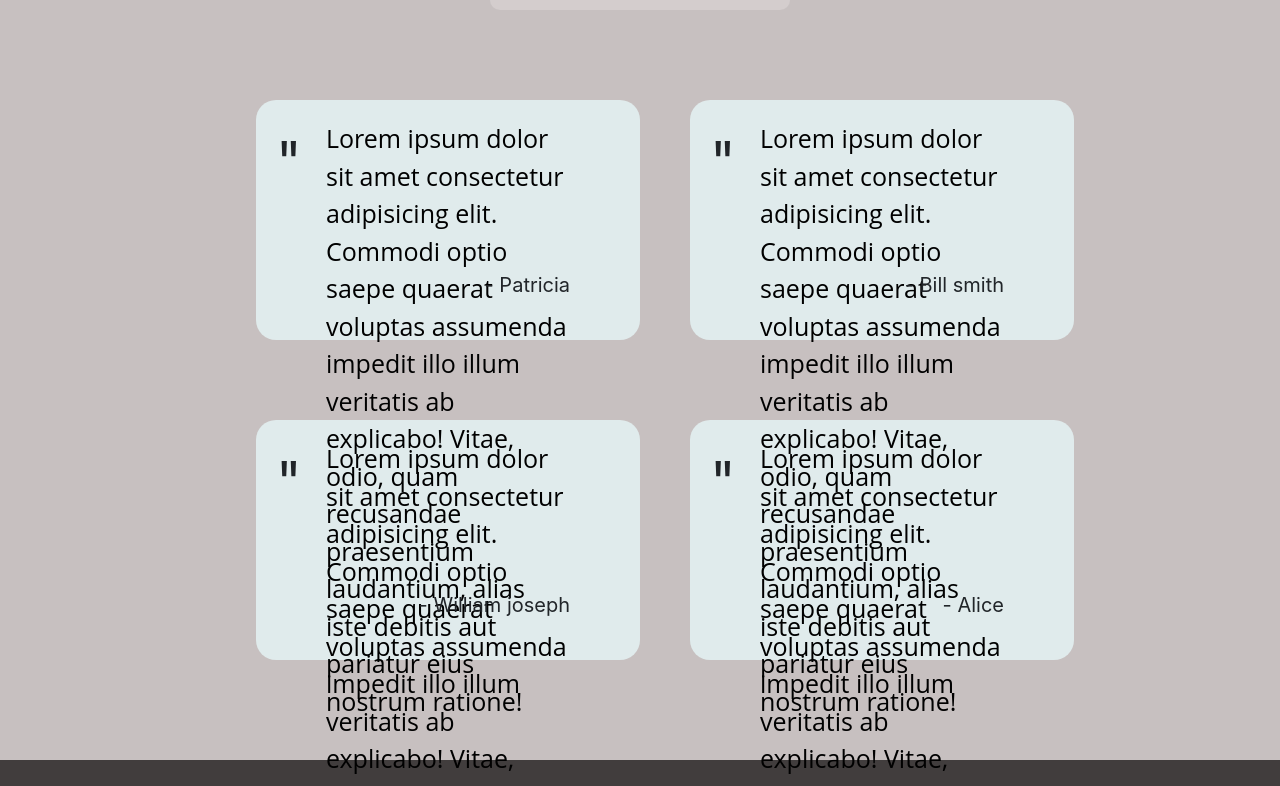
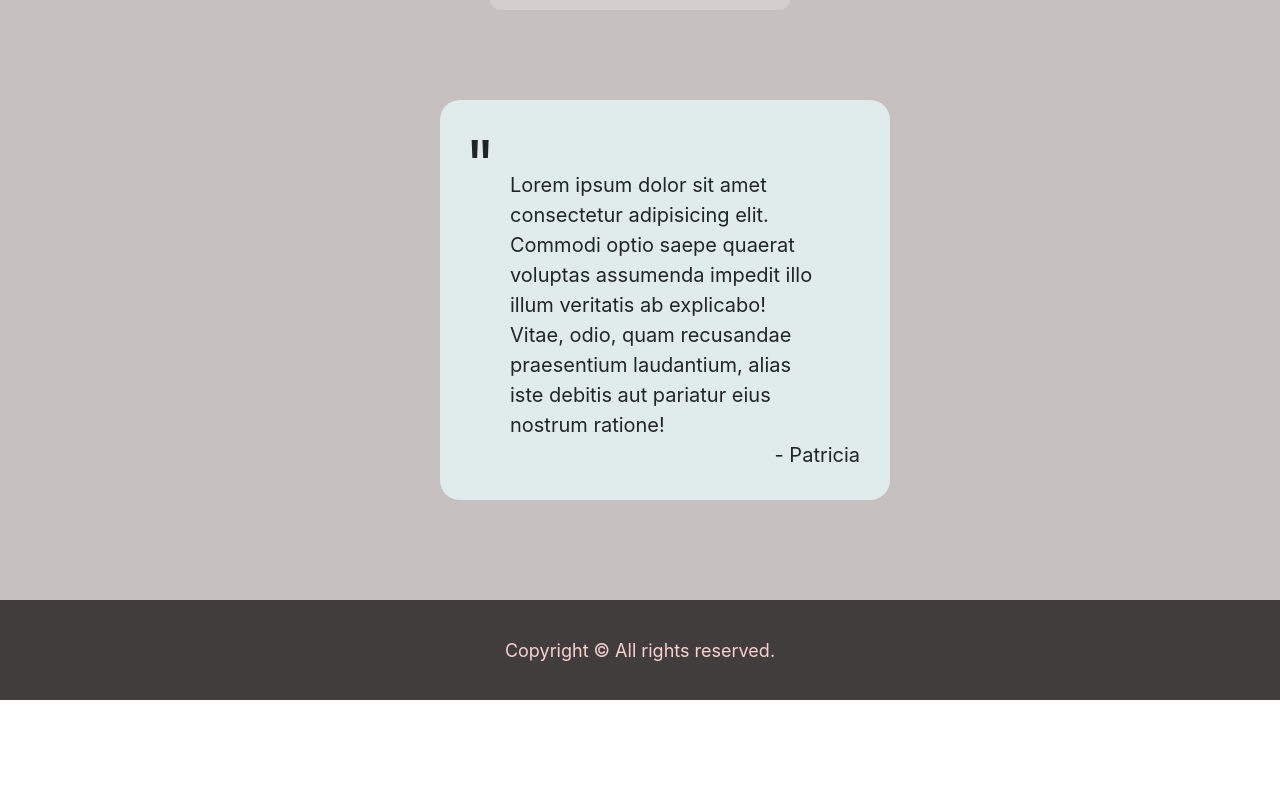
Before and after one commit to CopyrightC/HomeDecor, a React (Create React App) app: page / in a window 1280 px wide. Shown: the part 1320-2106 px from the top of the page. After the commit the page ends 2020 px from the top, so only its background shows below. Built offline with nearby package versions, Linux system fonts and the light colour scheme.

Commit message:
Reviews.js fixed

```diff
--- a/src/components/cart-item.js
+++ b/src/components/cart-item.js
@@ -14,7 +14,7 @@ export const CartItemx = (props) => {
                     inventore ad id est at tenetur asperiores sed. Dolore accusantium, ipsum dolor
                     doloremque odio saepe at libero mollitia? Cupiditate?</p>
             </div>
-            <button className="shop" onClick={() =>
+            <button className="btn btn-warning shop" onClick={() =>
                 props.del(props.obj)}>
                 Remove</button>
         </div>
--- a/src/components/furniture.js
+++ b/src/components/furniture.js
@@ -32,7 +32,7 @@ export const Furniture = (props) => {
                     doloremque odio saepe at libero mollitia? Cupiditate?</p>
             </div>
 
-            <button className="shop" onClick={() => {
+            <button className="btn btn-primary shop" onClick={() => {
                 ifClicked = true;
                 props.func(props.name, props.price, props.img)
             }}>Add to cart</button>
--- a/src/components/nav.js
+++ b/src/components/nav.js
@@ -4,22 +4,21 @@ export const Nav = () => {
     return (
         <nav>
             <p id="title">HomeDecor</p>
-            <div className="nav-item">
-                <a href="/">
+            <a href="/">
+                <div className="nav-item">
                     <li>Home</li>
-                </a>
-            </div>
-            <div className="nav-item">
-                <a href="/shop">
+                </div>
+            </a>
+            <a href="/shop">
+                <div className="nav-item">
                     <li>Shop</li>
-                </a>
-            </div>
-            <div className="nav-item">
-                <a href="/cart">
+                </div>
+            </a>
+            <a href="/cart">
+                <div className="nav-item">
                     <li>Cart</li>
-                </a>
-            </div>
-
+                </div>
+            </a>
         </nav>
     )
 }
--- a/src/components/reviews.js
+++ b/src/components/reviews.js
@@ -1,36 +1,19 @@
 import React from 'react'
 import "./styles/reviews.css"
-export const Reviews = (props) => {
+
+const Review = () => {
     return (
-        <div className="reviews">
-            <div className="r-row">
-                <div className="review">
-                    <blockquote>
-                        <p className="para-rev"> Lorem ipsum dolor sit amet consectetur adipisicing elit. Commodi optio saepe quaerat voluptas assumenda impedit illo illum veritatis ab explicabo! Vitae, odio, quam recusandae praesentium laudantium, alias iste debitis aut pariatur eius nostrum ratione!</p>
-                        <p className="author">- Patricia</p>
-                    </blockquote>
-                </div>
-                <div className="review">
-                    <blockquote>
-                        <p className="para-rev"> Lorem ipsum dolor sit amet consectetur adipisicing elit. Commodi optio saepe quaerat voluptas assumenda impedit illo illum veritatis ab explicabo! Vitae, odio, quam recusandae praesentium laudantium, alias iste debitis aut pariatur eius nostrum ratione!</p>
-                        <p className="author">- William joseph</p>
-                    </blockquote>
-                </div>
-            </div>
-            <div className="r-row">
-                <div className="review">
-                    <blockquote>
-                        <p className="para-rev"> Lorem ipsum dolor sit amet consectetur adipisicing elit. Commodi optio saepe quaerat voluptas assumenda impedit illo illum veritatis ab explicabo! Vitae, odio, quam recusandae praesentium laudantium, alias iste debitis aut pariatur eius nostrum ratione!</p>
-                        <p className="author">- Bill smith</p>
-                    </blockquote>
-                </div>
-                <div className="review">
-                    <blockquote>
-                        <p className="para-rev"> Lorem ipsum dolor sit amet consectetur adipisicing elit. Commodi optio saepe quaerat voluptas assumenda impedit illo illum veritatis ab explicabo! Vitae, odio, quam recusandae praesentium laudantium, alias iste debitis aut pariatur eius nostrum ratione!</p>
-                        <p className="author">- Alice</p>
-                    </blockquote>
-                </div>
-            </div>
+
+        <div className="review">
+            <blockquote>
+                <p className="para-rev"> Lorem ipsum dolor sit amet consectetur adipisicing elit. Commodi optio saepe quaerat voluptas assumenda impedit illo illum veritatis ab explicabo! Vitae, odio, quam recusandae praesentium laudantium, alias iste debitis aut pariatur eius nostrum ratione!</p>
+                <p className="author">- Patricia</p>
+            </blockquote>
         </div>
+
     )
 }
+
+export const Reviews = (props) => {
+    return <Review />
+}
--- a/src/components/styles/cart.css
+++ b/src/components/styles/cart.css
@@ -61,21 +61,7 @@
 #header{
     margin-bottom: 5rem;
 }
-#remove{
-    background-color: rgb(177, 74, 50);
-    border-radius: 0 1rem 1rem 0;
-    margin-top: 2rem;
-    width: 40%;
-    height:4rem;
-    color: rgb(226, 225, 225);
-    align-self: center;
-}
 
-#remove:hover{
-    cursor: pointer;
-    background-color: rgb(64, 219, 43);
-    color: black;
-}
 .cart-item h4{
     text-align: center;
 }
--- a/src/components/styles/detail.css
+++ b/src/components/styles/detail.css
@@ -5,6 +5,7 @@
 }
 
 .content{
+    padding:  0 2rem;
     display: flex;
     justify-content: center;
 }
@@ -26,7 +27,7 @@
 }
 .content .desc p{
     font-size: 1.5rem;
-    margin: 2rem 30rem 0 2rem;
+    padding: 2rem;
 }
 
 .content button{
--- a/src/components/styles/furniture.css
+++ b/src/components/styles/furniture.css
@@ -24,17 +24,33 @@
 .shop{
     position: absolute;
     right: 4rem;
+    font-size: 1.5rem;
     margin-top: 2rem;
     height: 6rem;
     width: 20rem;
+    overflow: hidden;
+    z-index: 1;
     border-radius: 0 0.8rem;
 }
 
+.shop::before{
+    content: '';
+    position: absolute;
+    z-index: -1;
+    top: 0;
+    left: 0;
+    transform: translateX(-100%);
+    background-color: rgb(78, 77, 82);
+    height: 100%;
+    width: 100%;
+    transition: 200ms linear;
+}
+.shop:hover:before{
+    transform: translateX(0);
+}
 .shop:hover{
-    background-color: rgb(114, 177, 31);
     color: white;
 }
-
 .info{
     display: flex;
     flex-direction: column;
--- a/src/components/styles/nav.css
+++ b/src/components/styles/nav.css
@@ -17,13 +17,16 @@ nav{
 nav li{
     display: inline-block;
     font-size: 1.5rem;
+
     color: white;
     margin: 0 2rem;
 }
-
+nav a{
+    text-decoration: none;
+}
 nav div{
     display: flex;
-    height: 100%;
+    height: 7rem;
     align-items: center;
     transition-duration: 350ms;
     transition-timing-function: ease-out ;
--- a/src/components/styles/reviews.css
+++ b/src/components/styles/reviews.css
@@ -1,50 +1,37 @@
-.reviews{
-    display: flex;
-    width: 100vw;
-    justify-content: center;
+.para-rev{
+    font-size: 2rem;
+    padding: 2rem;
 }
-.r-row{
-    display:flex;
-    flex-direction: column;
-}
-.para-rev{
-    display: flex;
-    justify-content: center;
-    align-items: center;
-    font-family: 'Open Sans', sans-serif;
-    color: black;
-    font-size: 2.5rem;
-    margin :0rem 5rem
-}
-
 blockquote{
     position: relative;
-    padding: 2rem;
+    padding: 5rem;
 }
 
 blockquote::before{
     position: absolute;
     content: '"';
     display: inline;
-    font-size: 5.5rem;
+    top: 1.5rem;
+    left: 2.5rem;
+    font-size: 6.5rem;
 }
 
 blockquote .author{
     font-weight: 400;
     font-size: 2rem;
     position:absolute;
-    right: 7rem;
-    bottom: 2rem;
+    right: 3rem;
+    bottom: 1rem;
 }
 .review{
     display: flex;
     border-radius: 2rem;
-    border-radius: 2rem;
-    width: 30vw;
-    height: 30vh;
+    width: 45rem;
+    height: 40rem;
     background-color: rgb(224, 235, 236);
     margin-top: 8rem;
     margin-left: 5rem;
+
 }
 
 .review:hover{
```
